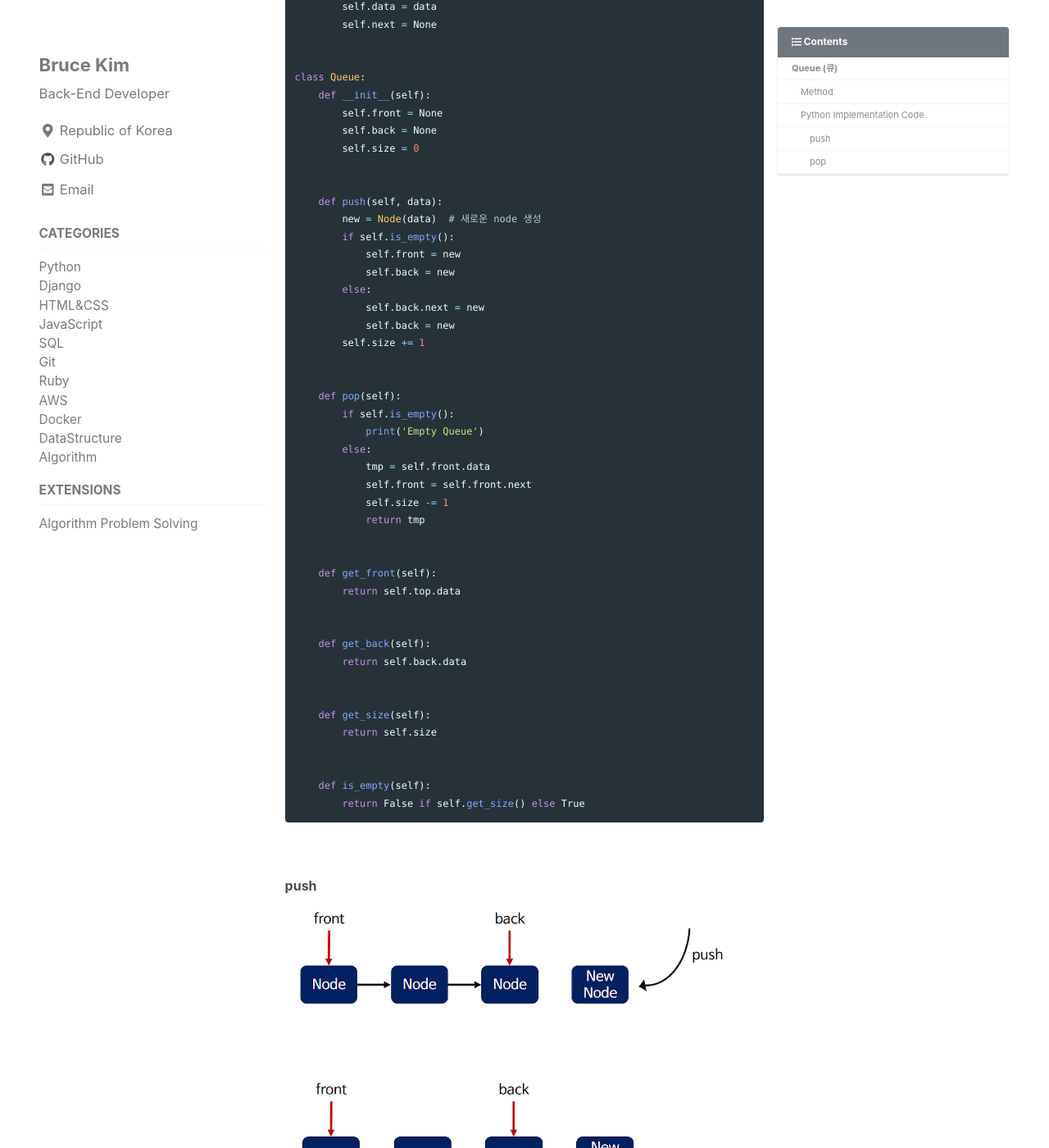
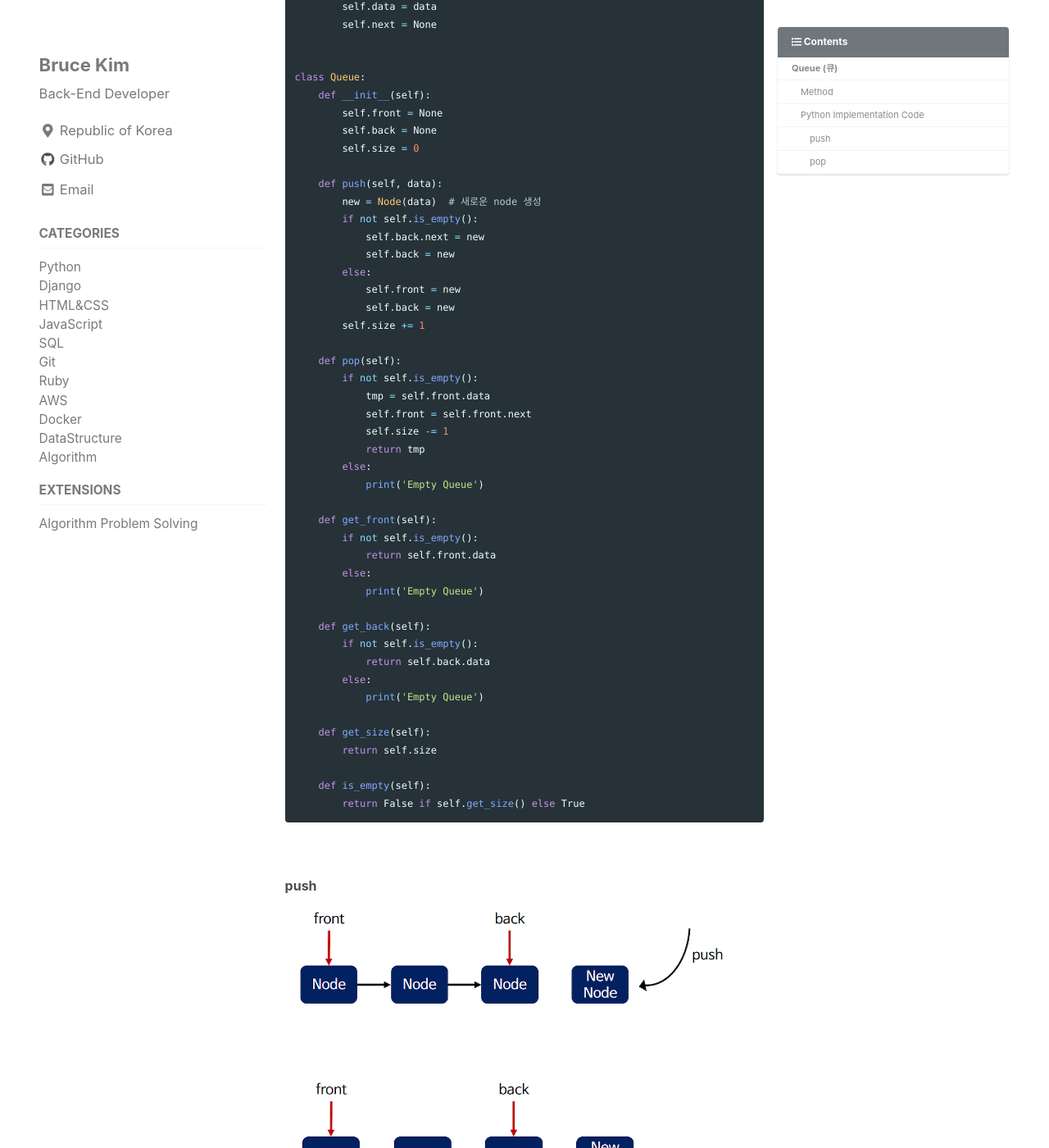
Before and after one commit to devbruce/devbruce.github.io, a Jekyll site: the page built from _posts/DataStructure/2019-01-15-ds-02-queue.md, in a window 1280 px wide and 1400 px high, scrolled down 1280 px. Shown: the whole window at 82% size. Built offline with Jekyll 4.4.1, drawn with Linux system fonts in a browser that asks for light colours; cached includes are drawn as plain includes; nearby versions of some CDN libraries; comment, search, counter and statistics services are not loaded.

Commit message:
Modify ds-01, 02

```diff
--- a/_posts/DataStructure/2019-01-15-ds-02-queue.md
+++ b/_posts/DataStructure/2019-01-15-ds-02-queue.md
@@ -62,39 +62,39 @@ class Queue:
         self.back = None
         self.size = 0
 
-
     def push(self, data):
         new = Node(data)  # 새로운 node 생성
-        if self.is_empty():
-            self.front = new
+        if not self.is_empty():
+            self.back.next = new
             self.back = new
         else:
-            self.back.next = new
+            self.front = new
             self.back = new
         self.size += 1
 
-
     def pop(self):
-        if self.is_empty():
-            print('Empty Queue')
-        else:
+        if not self.is_empty():
             tmp = self.front.data
             self.front = self.front.next
             self.size -= 1
             return tmp
-
+        else:
+            print('Empty Queue')
 
     def get_front(self):
-        return self.top.data
-
+        if not self.is_empty():
+            return self.front.data
+        else:
+            print('Empty Queue')
 
     def get_back(self):
-        return self.back.data
-
+        if not self.is_empty():
+            return self.back.data
+        else:
+            print('Empty Queue')
 
     def get_size(self):
         return self.size
-
 
     def is_empty(self):
         return False if self.get_size() else True
```
Also changed, not shown: _posts/DataStructure/2019-01-08-ds-01-stack.md (+7 -9 lines).
